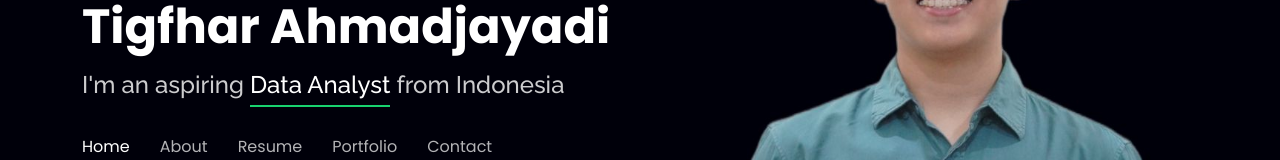
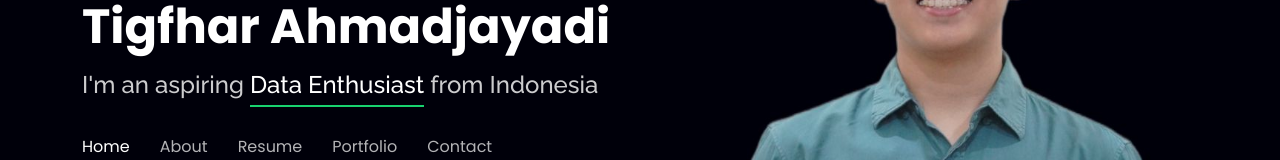
Before and after one commit to Tigfhar52/Web_Portofolio_Tigfhar-Ahmadjayadi, a plain HTML site: page index.html in a window 1280 px wide. Shown: the part 279-439 px from the top of the page. Drawn offline with nearby package versions, Linux system fonts and the light colour scheme.

Commit message:
Add files via upload

```diff
--- a/index.html
+++ b/index.html
@@ -45,7 +45,7 @@
       <h1><a href="index.html">Tigfhar Ahmadjayadi</a></h1>
       <!-- Uncomment below if you prefer to use an image logo -->
       <!-- <a href="index.html" class="mr-auto"><img src="assets/img/logo.png" alt="" class="img-fluid"></a> -->
-      <h2>I'm an aspiring <span>Data Analyst</span> from Indonesia</h2>
+      <h2>I'm an aspiring <span>Data Enthusiast</span> from Indonesia</h2>
 
       <nav id="navbar" class="navbar">
         <ul>
@@ -85,7 +85,7 @@
           <img src="assets/img/me.jpg" class="img-fluid" alt="">
         </div>
         <div class="col-lg-8 pt-4 pt-lg-0 content" data-aos="fade-left">
-          <h3>Data Analyst with Engineering Background</h3>
+          <h3>Data Enthusiast with Engineering Background</h3>
           <p class="fst-italic">
             "Engineering designs solutions, Data Analysis designs perfections."          </p>
           <div class="row">
```
